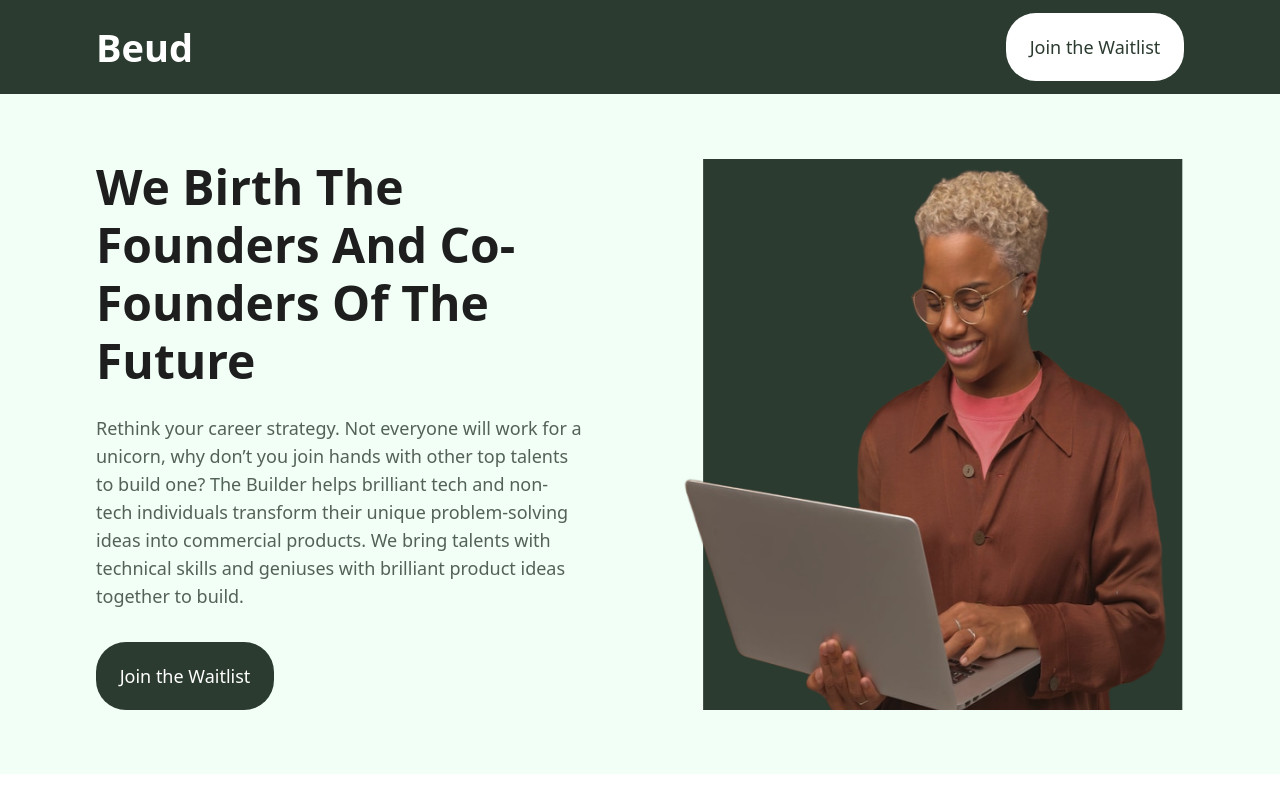
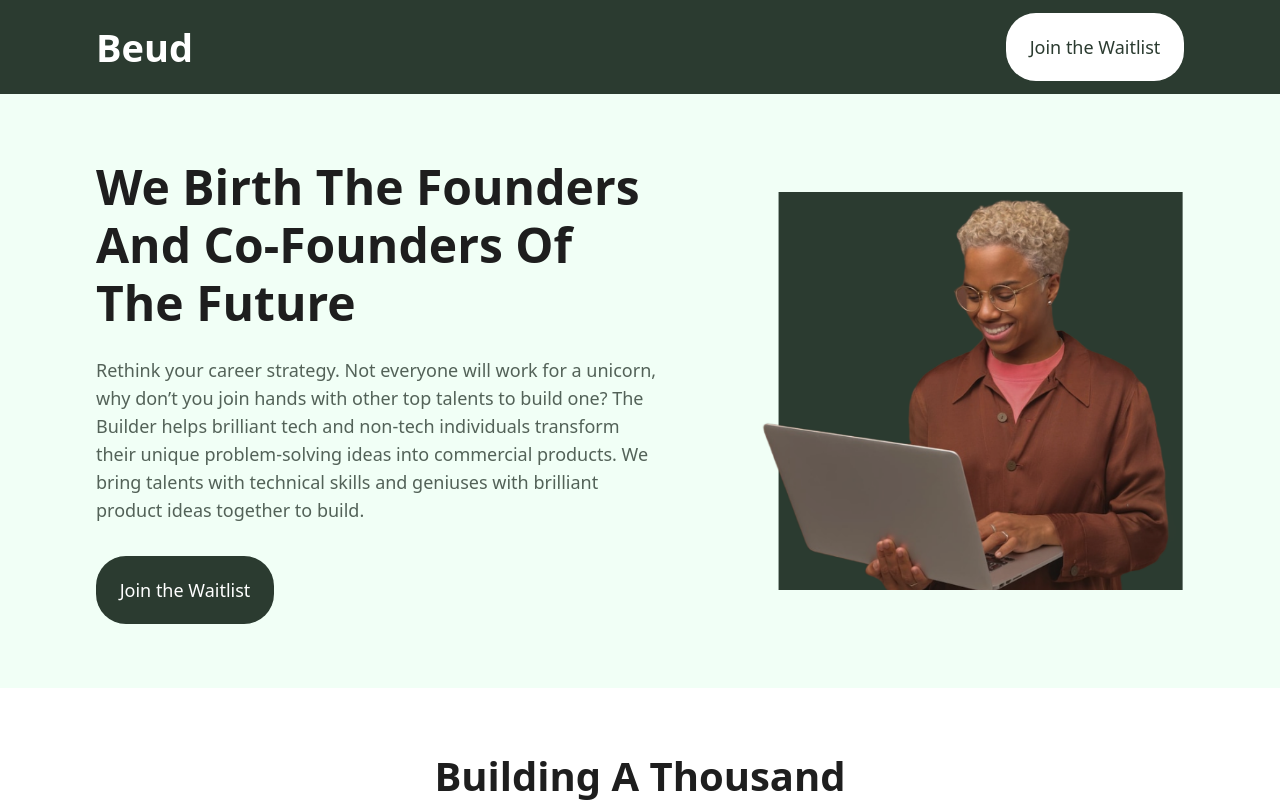
Before and after one commit to BowaDAO/Beud, a React (Vite) app: page / in a window 1280 px wide. Shown: the top 802 px of the page. Built offline with nearby package versions, Linux system fonts and the light colour scheme.

Commit message:
landing page done

```diff
--- a/src/components/Hero.jsx
+++ b/src/components/Hero.jsx
@@ -6,7 +6,7 @@ const Hero = () => {
   return (
     <section className="px-4 py-12 md:px-[127px] md:py-16 lg:px-24 lg:py-16  bg-light flex flex-col lg:flex-row justify-between gap-8 md:gap-12 lg:gap-24 items-center">
       <div className="flex flex-col items-start md:items-center lg:items-start gap-6 md:gap-8">
-        <article className="max-w-[567px] flex flex-col items-start gap-4 lg:gap-6 text-start md:text-center lg:text-start ">
+        <article className="lg:w-[567px] flex flex-col items-start gap-4 lg:gap-6 text-start md:text-center lg:text-start ">
           <h1 className="md:text-[48px] md:leading-[58px] text-4xl leading-10  text-black font-bold ">
             We Birth The Founders And Co-Founders Of The Future
           </h1>
@@ -25,7 +25,8 @@ const Hero = () => {
           Join the Waitlist
         </button>
       </div>
-      <div className="w-full md:w-[586px] md:h-[551px] ">
+      <div className="w-full h-full ">
+        {/* md:w-[583px] md:h-[551px] */}
         <img
           src={images.heroimage}
           alt="A techie holding a laptop"
--- a/src/components/Sidebar.jsx
+++ b/src/components/Sidebar.jsx
@@ -14,7 +14,7 @@ const Sidebar = ({ closeSidebar, isSidebarOpen }) => {
     };
   }, []);
 
-  if (screenWidth > 768) {
+  if (screenWidth > 1024) {
     closeSidebar();
   }
 
--- a/src/containers/Mission.jsx
+++ b/src/containers/Mission.jsx
@@ -43,7 +43,7 @@ const Mission = () => {
           the most of their technical knowledge
         </p>
       </div>
-      <div className="grid lg:grid-cols-4 gap-6 md:grid-cols-2 grid-cols-1">
+      <div className="grid xl:grid-cols-4 gap-6 md:grid-cols-2 grid-cols-1">
         {missionData.map((item) => {
           return <MissionCard key={item.id} {...item} />;
         })}
```
